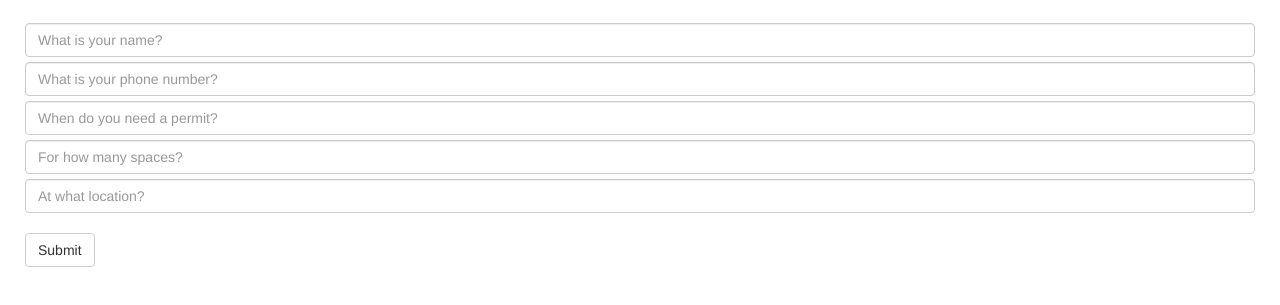
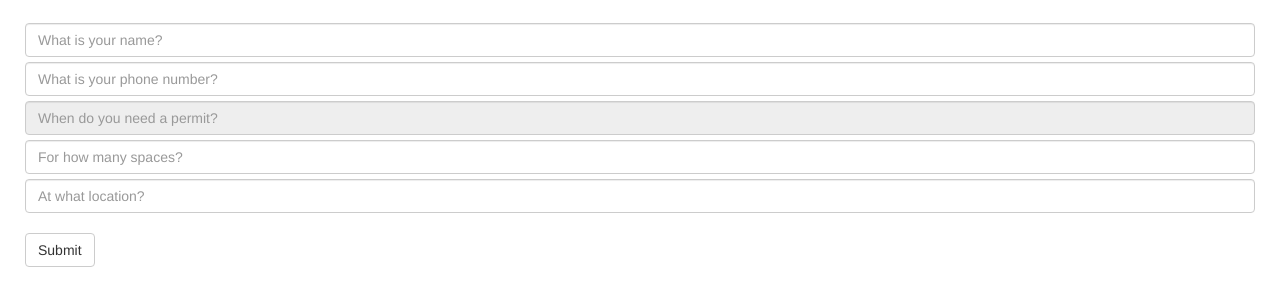
Before and after one commit to mheadd/streetpermit.me, a plain HTML site: page index.html in a window 1280 px wide. Shown: the part 117-422 px from the top of the page. Drawn offline with nearby package versions, Linux system fonts and the light colour scheme.

Commit message:
Made datepicker field read only

```diff
--- a/index.html
+++ b/index.html
@@ -65,7 +65,7 @@
           <!--label for="PhoneNumber">Phone Number</label-->
           <input id="PhoneNumber" type="text" class="form-control" placeholder="What is your phone number?">
           <!--label for="StartDate">Start Date</label-->
-          <input id="StartDate" type="text" class="form-control datepicker" placeholder="When do you need a permit?">
+          <input id="StartDate" readonly="true" type="text" class="form-control datepicker" placeholder="When do you need a permit?">
           <!--label for="NumberOfSpaces">Number of Spaces</label-->
           <input id="NumberOfSpaces" type="text" class="form-control" placeholder="For how many spaces?">
           <!--label for="LocationDescription">Address</label-->
```
